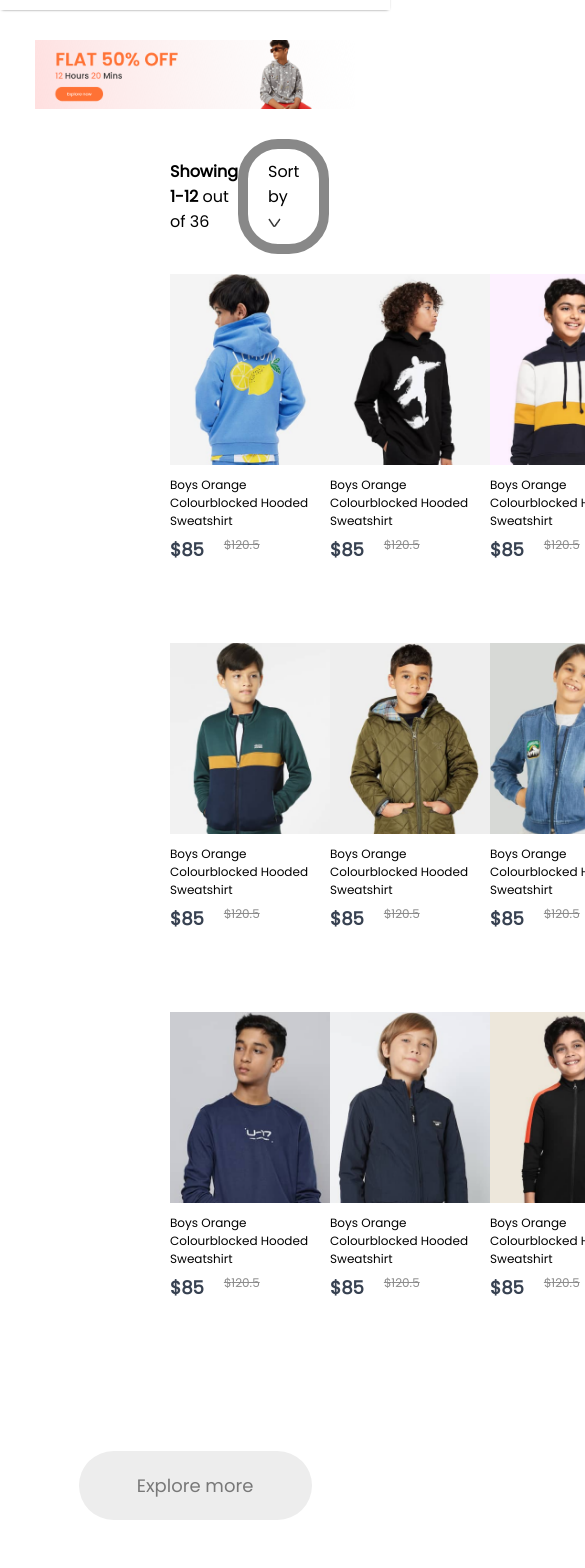
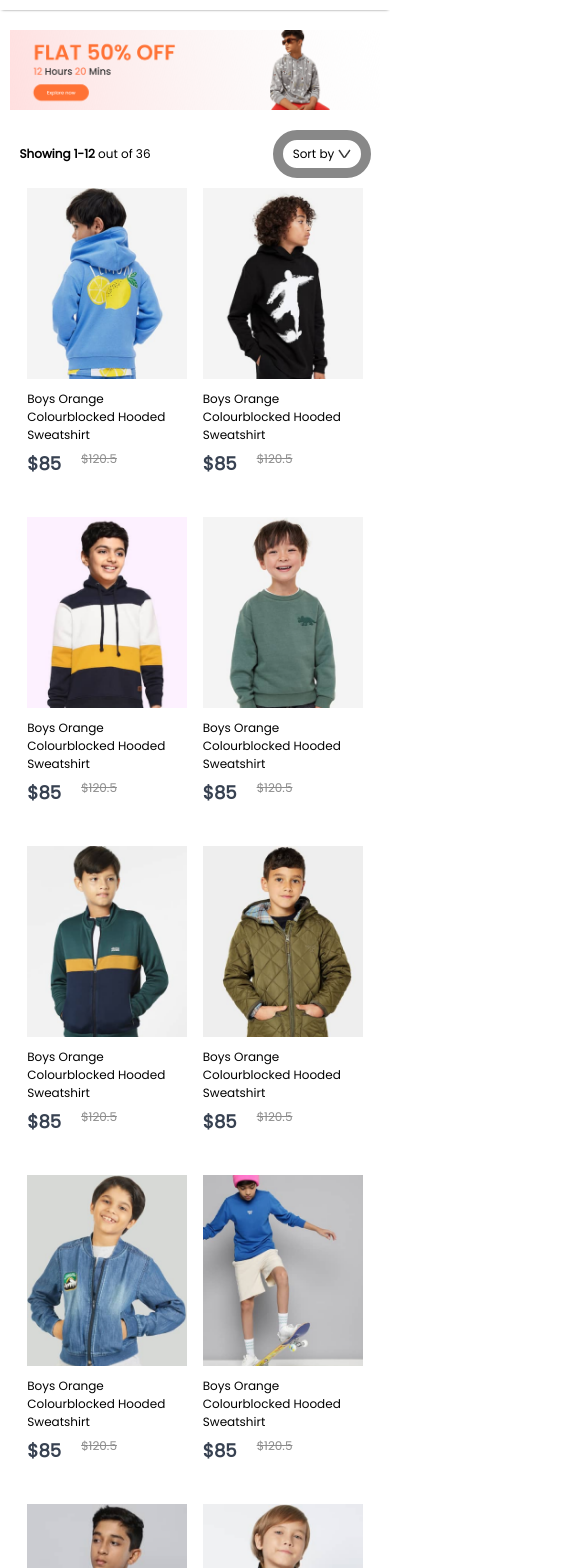
Before and after one commit to alexToMars/MERNCommerce, a React (Create React App) app in the folder frontend/: page /kids in a window 390 px wide. Shown: the part 60-1628 px from the top of the page, 585 px wide, since content can reach past the window. Built offline with nearby package versions, Linux system fonts and the light colour scheme.

Commit message:
Feature: ShopCategory responsive

```diff
--- a/frontend/src/Components/Footer/Footer.css
+++ b/frontend/src/Components/Footer/Footer.css
@@ -81,6 +81,7 @@
     .footer-links{
         font-size: 14px;
         gap: 10px;
+        margin-left: -40px;
     }
 
     .footer-social-icon img{
--- a/frontend/src/Pages/CSS/ShopCategory.css
+++ b/frontend/src/Pages/CSS/ShopCategory.css
@@ -41,3 +41,62 @@
     font-size: 18px;
     font-weight: 500;
 }
+
+@media(max-width:1280px){
+    .shopcategory-banner{
+        margin: 20px auto;
+        width: 90%;
+    }
+
+    .shopcategory-indexSort{
+        width: 90%;
+        margin: auto;
+    }
+
+    .shopcategory-sort{
+        padding: 5px 10px;
+        font-size: 12px;
+    }
+
+    .shopcategory-indexSort p{
+        font-size: 12px;
+    }
+
+    .shopcategory-products{
+        width: 90%;
+        margin: 10px auto;
+        row-gap: 40px;
+    }
+
+    .shopcategory-products .item{
+        margin: auto;
+    }
+
+    .shopcategory-loadmore{
+        margin: 100px auto;
+        width: 200px;
+        height: 60px;
+        font-size: 16px;
+    }
+}
+
+@media(max-width:800px){
+    .shopcategory-banner{
+        width: 95%;
+    }
+    .shopcategory-indexSort p{
+        font-size: 12px;
+    }
+    .shopcategory-loadmore{
+        margin: 60px auto;
+        width: 150px;
+        height: 40px;
+        font-size: 13px;
+    }
+}
+
+@media(max-width:500px){
+    .shopcategory-products{
+        grid-template-columns: 1fr 1fr;
+    }
+}
```
